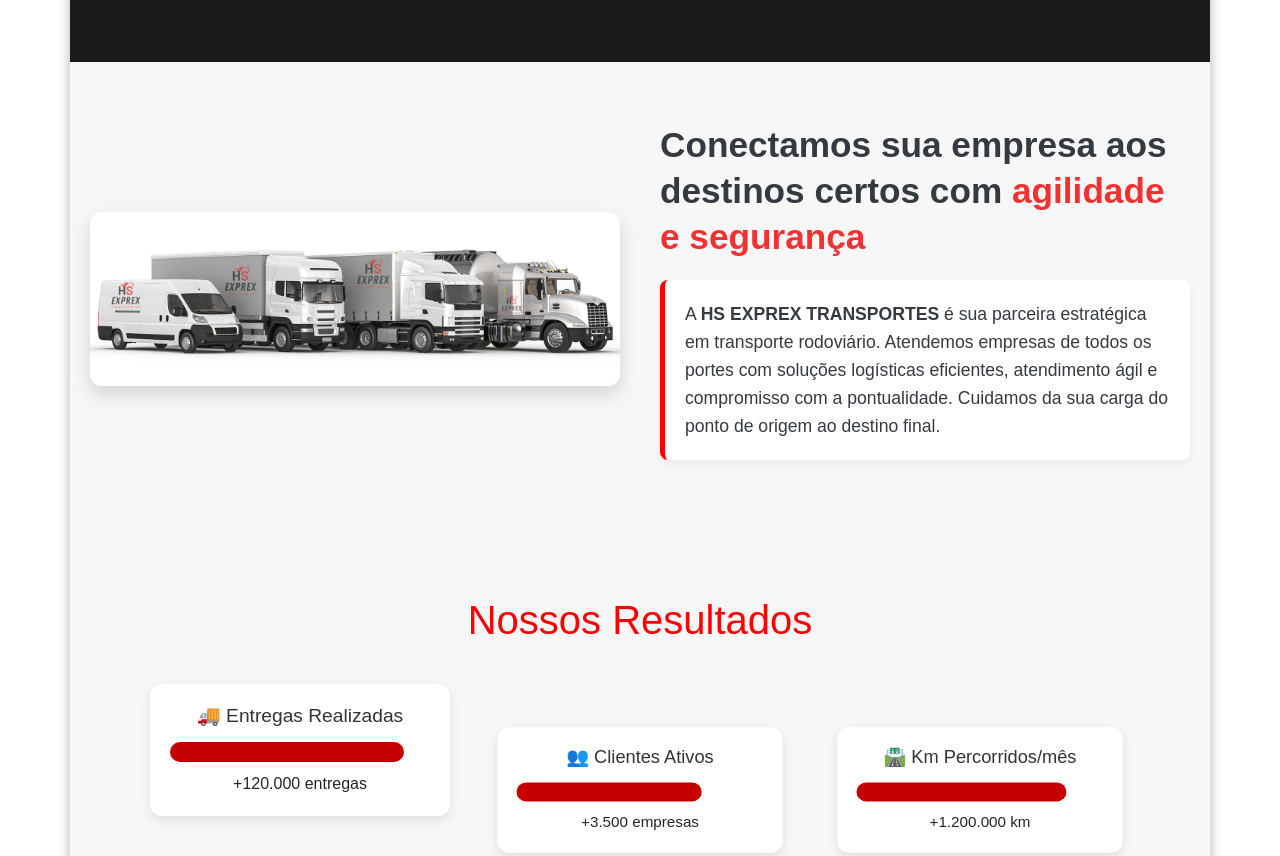
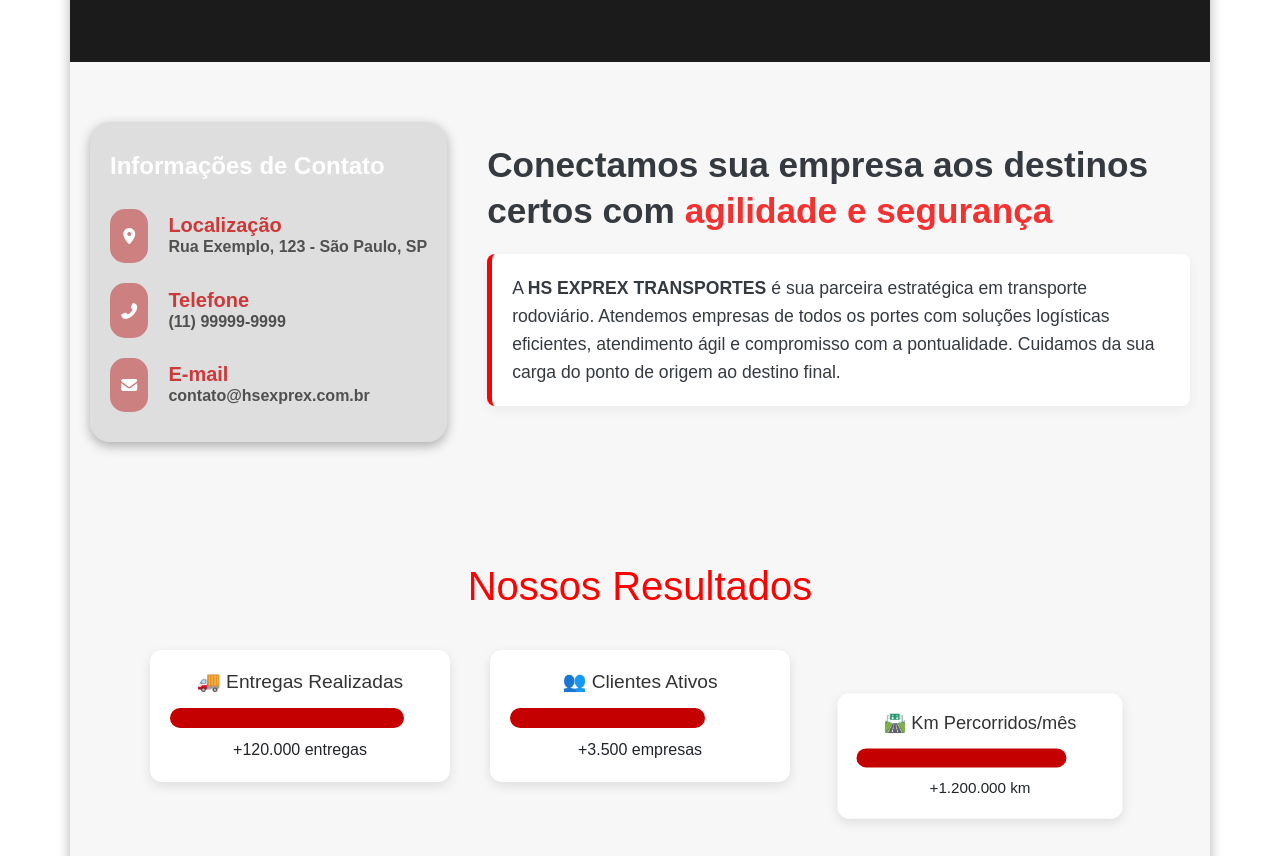
Before and after one commit to Luiz123819/HSEXPREX, a plain HTML site: page index.html in a window 1280 px wide. Shown: the part 3000-3856 px from the top of the page. Drawn offline with nearby package versions, Linux system fonts and the light colour scheme.

Commit message:
Add files via upload

```diff
--- a/index.html
+++ b/index.html
@@ -287,12 +287,48 @@
     </section>
 
 
-    <!-- SOBRE NÓS -->
+
+
 <section class="sobre_nos" id="sobre_nos">
   <div class="sobre_nos_content">
+
+    <!-- Card de Informações de Contato -->
     <div class="div_group_images_sobre_nos">
-          <img class="caminhoes" src="assets/caminhoes-e-carretas.png" alt="Caminhões e Carretas HS EXPREX" />
+      <div class="card_sobre_nos">
+        <div class="card_sobre_nos_content">
+          <h2>Informações de Contato</h2>
+
+          <!-- Localização -->
+          <div class="card_int_sobreNos">
+            <i class="fas fa-map-marker-alt"></i>
+            <div class="card_int_sobreNos_text">
+              <h5>Localização</h5>
+              <span>Rua Exemplo, 123 - São Paulo, SP</span>
             </div>
+          </div>
+
+          <!-- Telefone -->
+          <div class="card_int_sobreNos">
+            <i class="fas fa-phone-alt"></i>
+            <div class="card_int_sobreNos_text">
+              <h5>Telefone</h5>
+              <span>(11) 99999-9999</span>
+            </div>
+          </div>
+
+          <!-- E-mail -->
+          <div class="card_int_sobreNos">
+            <i class="fas fa-envelope"></i>
+            <div class="card_int_sobreNos_text">
+              <h5>E-mail</h5>
+              <span>contato@hsexprex.com.br</span>
+            </div>
+          </div>
+        </div>
+      </div>
+    </div>
+
+    <!-- Texto Institucional -->
     <div class="div_group_text_sobre_nos">
       <h2>
         Conectamos sua empresa aos destinos certos com
@@ -308,6 +344,7 @@
         </span>
       </p>
     </div>
+
   </div>
 </section>
 
--- a/styles/Style.css
+++ b/styles/Style.css
@@ -473,17 +473,14 @@ form h2::after {
   display: flex;
   flex-wrap: wrap;
   align-items: center;
-  justify-content: center;
+
   max-width: 1200px;
   margin: 0 auto;
   gap: 40px;
 }
 
 /* Imagem dos caminhões */
-.div_group_images_sobre_nos {
-  flex: 1 1 400px;
-  text-align: center;
-}
+
 
 .div_group_images_sobre_nos img.caminhoes {
   max-width: 100%;
@@ -1004,3 +1001,56 @@ transform: rotate(10deg); /* Inclina 10 graus no sentido horário */
   font-size: 1rem;
   font-weight: 600;
 }
+.card_sobre_nos{
+  display: flex;
+  align-items: center;
+  justify-content: start;
+  flex-direction: column;
+  background-color: #6665652d;
+  max-width: 500px;
+  padding: 30px 20px;
+  border-radius:20px;
+
+   box-shadow: 0 4px 12px rgba(0, 0, 0, 0.3);
+}
+
+.card_sobre_nos_content{
+  display: flex;
+  flex-direction: column;
+  gap: 20px;
+}
+
+.card_int_sobreNos{
+ display: flex;
+ align-items: center;
+ justify-content: start;
+ gap: 20px;
+}
+.card_int_sobreNos i{
+  font-size: 1rem;
+  font-weight: 600;
+  background-color: #c13b3b93;
+  padding: 1.2rem;
+  border-radius: 15px;
+  color: white;
+  display: flex;
+  align-items: center;
+  justify-content: center;
+}
+.card_int_sobreNos h5{
+  font-weight: 1rem;
+  font-weight: 600;
+  margin-bottom: -2px;
+  color: rgb(205, 57, 57);
+}
+.card_int_sobreNos span{
+  font-size: inherit;
+  font-weight: 600;
+  color: #505050;
+}
+.card_sobre_nos_content h2{
+  font-size: 1.5rem;
+  font-weight: 600;
+  color: white;
+
+}
```
Lines whose indentation alone changed are shown as unchanged.
